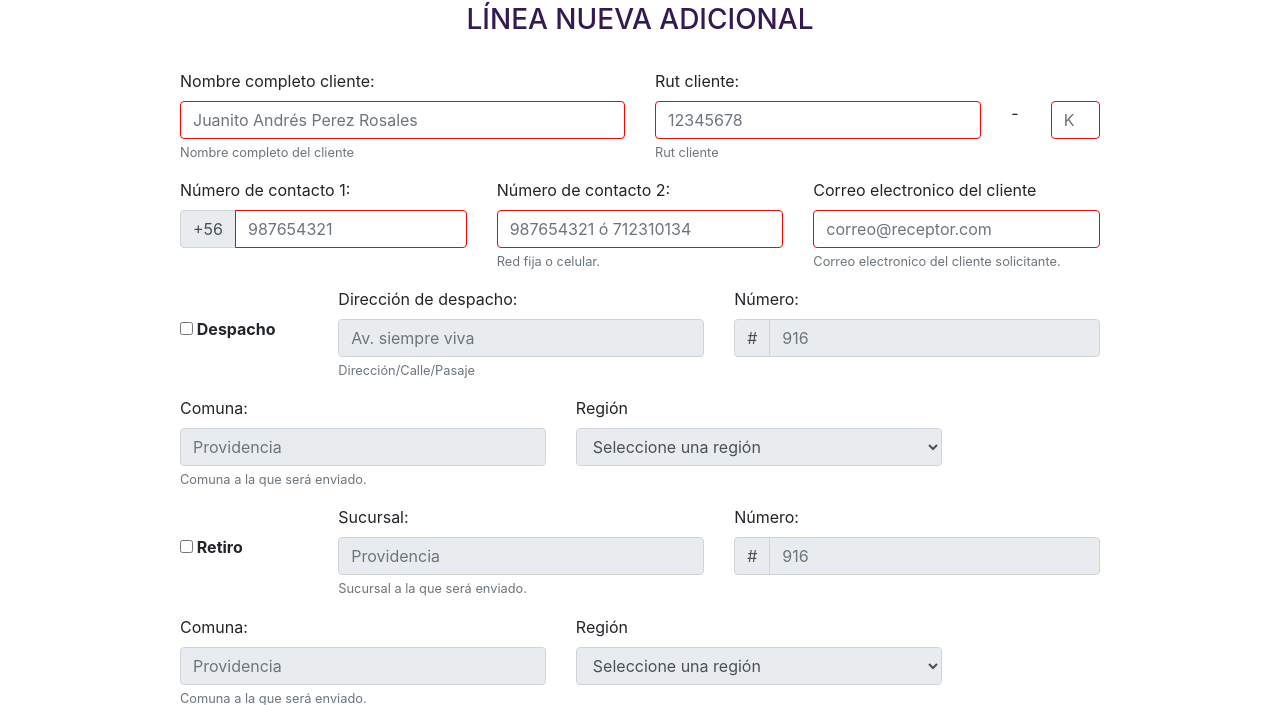
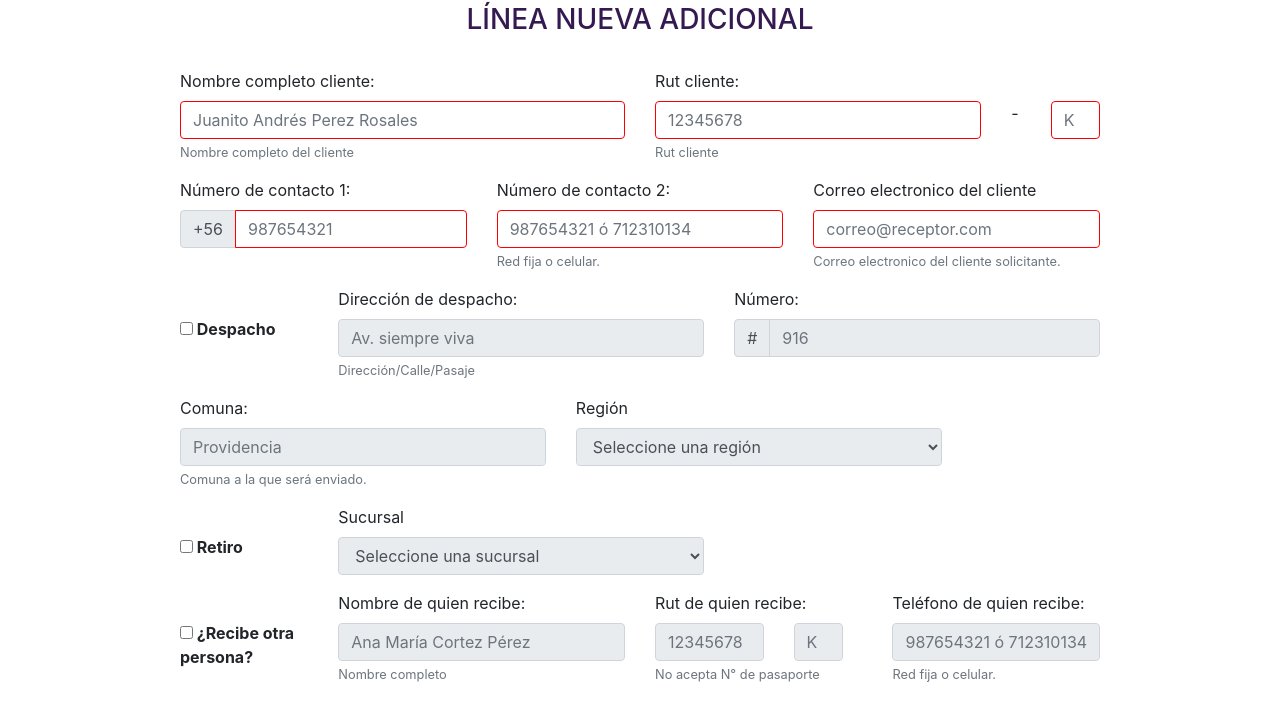
Before and after one commit to matiasnlpz/WOM_VENTAS, a plain HTML site: page LineaAdicional.html in a window 1280 px wide. Shown: the part 87-792 px from the top of the page. Drawn offline with Linux system fonts and the light colour scheme.

Commit message:
Retiro por sucursal agregado

```diff
--- a/LineaAdicional.html
+++ b/LineaAdicional.html
@@ -26,6 +26,7 @@
     <meta name="msapplication-TileColor" content="#ffffff">
     <meta name="msapplication-TileImage" content="/assets/favico/ms-icon-144x144.png">
     <meta name="theme-color" content="#ffffff">
+
     <style>
         input:invalid {
             border: 1px solid red;
@@ -240,107 +241,74 @@
         </div>
 
 
-        <div class="col-sm-5">
-
-            <div class="form-group">
-                <label for="txtSucursal">Sucursal:</label>
-                <input required type="text" class="form-control" disabled id="txtSucursal" aria-describedby="ComunaHelp" maxlength="20"
-                    placeholder="Providencia">
-                <small id="ComunaHelp" class="form-text text-muted">Sucursal a la que será enviado.</small>
-            </div>
-        </div>
+<!-- Sucursales de retiro-->
 
 
-
-        <div class="col-sm-5">
-            <div class="form-group">
-                <label for="txtNumeroDireccionsuc">Número:</label>
-                <div class="input-group mb-2">
-                    <div class="input-group-prepend">
-                        <div class="input-group-text">#</div>
-                    </div>
-                    <input required minlength="2" maxlength="7" type="text" class="form-control" disabled id="txtNumeroDireccionsuc"  aria-describedby="numeroHelp" placeholder="916">
-                    </div>
-           </div>
-        </div>
-
-</div>
-
-
-<div class="row">
-        <div class="col-sm-5">
-            <div class="form-group">
-                <label for="txtComunaret">Comuna:</label>
-                <input required type="text" class="form-control" disabled id="txtComunaret" aria-describedby="ComunaHelp" maxlength="20"
-                    placeholder="Providencia">
-                <small id="ComunaHelp" class="form-text text-muted">Comuna a la que será enviado.</small>
-            </div>
-        </div>
-
-
-        <div class="col-sm-5">
+<div class="col-sm-5">
                  <div class="form-group">
 
-                                <label for="regionessucu">Región</label>
-                                <select required class="form-control" disabled id="regionessuc">
-                                    <option selected disabled value="">Seleccione una región</option>
-                                    <option value="Región de Arica a Parinacota">Región de Arica a Parinacota</option>
-                                    <option value="Región de Tarapaca">Región de Tarapaca</option>
-                                    <option value="Región de Antofagasta">Región de Antofagasta</option>
-                                    <option value="Región de Atacama">Región de Atacama</option>
-                                    <option value="Región de Coquimbo">Región de Coquimbo</option>
-                                    <option value="Región de Valparaiso">Región de Valparaiso</option>
-                                    <option value="Region del Libertador Bernado O'Higgins">Region del Libertador Bernado O'Higgins</option>
-                                    <option value="Región del Maule">Región del Maule</option>
-                                    <option value="Región de Ñuble">Región de Ñuble</option>
-                                    <option value="Región del Biobío">Región del Biobío</option>
-                                    <option value="Región de La Araucania">Región de La Araucania</option>
-                                    <option value="Región de Los Rios">Región de Los Rios</option>
-                                    <option value="Región de Los Lagos">Región de Los Lagos</option>
-                                    <option value="Región de Aysén del G. Carlos Ibañez del Campo">Región de Aysén del G. Carlos Ibañez del Campo</option>
-                                    <option value="Región de Magallanes y de la Antártica Chilen">Región de Magallanes y de la Antártica Chilena</option>
-                                    <option value="Región Metropolitana de Santiago">Región Metropolitana de Santiago
-                                    </option>
+                                <label for="regionessucu">Sucursal</label>
+                                <select required class="form-control" disabled id="Sucursal">
+                                    <option selected disabled value="">Seleccione una sucursal</option>
+                                    <!-- <option value="Región de Arica a Parinacota">Región de Arica a Parinacota</option> -->
+                                    <!-- <option value="Región de Tarapaca">Región de Tarapaca</option> -->
+                                    <optgroup label="Región de Antofagasta">Región de Antofagasta
+                                    <option>Sucursal Baquedano/comuna Antofagasta/Calle Baquedano 532/ lunes a viernes de 9:00 a 20 hrs, sábado 10 a 19 hrs</option>
+                                    </optgroup>
+                                    <!-- <option value="Región de Atacama">Región de Atacama</option> -->
+                                    <optgroup label="Región de Coquimbo">Región de Coquimbo
+                                    <option>Sucursal Balmaceda/Comuna La Serena/Calle Balmaseda 445/lunes a viernes 9 a 20 hrs, sábado de 10 18 hrs</option>
+                                    </optgroup>
+                                    <optgroup label="Región de Valparaiso">Región de Valparaiso
+                                    <option>Sucursal Etshevers/comuna Viña del mar/calle Valparaíso 495/lunes a viernes 09:30 a 20:00, sábado 10:30 a 19:00</option>
+                                    <option>Sucursal Arturo Prat/San Felipe/calle Arturo Prat 723/ Lu a Vi 10:00 a 21:00, Sa 10:00 a 19:00</option>
+                                    <optgroup label="Region del Libertador Bernado O'Higgins">Region del Libertador Bernado O'Higgins
+                                    <option>Sucursal Rancagua 02/comuna Rancagua/calle Independencia 601/ lunes a sábado de 9:00 a 20:00</option>
+                                    </optgroup>
+                                    <optgroup label="Región del Maule">Región del Maule
+                                    <option>Sucursal Linares 02/comuna Linares/calle Independencia local B648/lunes a sábado de 09:30 a 19:30</option>
+                                    </optgroup>
+                                    <!-- <option value="Región de Ñuble">Región de Ñuble</option> -->
+                                    <optgroup label="Región del Biobío">Región del Biobío
+                                    <option>Concepción Chacabuco/comuna Concepción/calle Chacabuco 524/Lu a Vi 09:00 a 19:30, sábado 10:00 a 16:00</option>
+                                    </optgroup>
+                                    <!-- <option value="Región de La Araucania">Región de La Araucania</option> -->
+                                    <!-- <option value="Región de Los Rios">Región de Los Rios</option> -->
+                                    <!-- <option value="Región de Los Lagos">Región de Los Lagos</option> -->
+                                    <!-- <option value="Región de Aysén del G. Carlos Ibañez del Campo">Región de Aysén del G. Carlos Ibañez del Campo</option> -->
+                                    <!-- <option value="Región de Magallanes y de la Antártica Chilena">Región de Magallanes y de la Antártica Chilena</option> -->
+                                    <optgroup label="Región Metropolitana de Santiago">Región Metropolitana de Santiago
+                                    <option>Sucursal Ahumada/comuna Santiago/calle Ahumada 64/Lu a Vi 09:00 a 20:00, sábado 11:00 a 19:00</option>
+                                    <option>Sucursal General Mackenna/comuna Santiago/calle General Mackenna 1321/Lu a Vi 09:00 a 18:00, sábado 10:00 a 14:00</option>
+                                    <option>Sucursal Apumanque/Comuna Las Condes/calle Apoquindo 6085/Lu a Vi 09:00 a 20:00, sábado 10:00 a 19:00</option>
+                                    <option>Sucursal Vitacura/comuna Las Condes/calle Nueva Tajamar 289/ Lu a Vi 10:00 a 20:00, sábado 10:30 a 18:30</option>
+                                    <option>Sucursal Arauco Maipú/comuna Maipú/av. Américo Vespucio L1009 n°1001/lunes a sábado de 9:00 a 20:00</option>
+                                    <option>Sucursal Los Leones/comuna Providencia/calle nueva providencia 2228/lunes a viernes 10:00 a 20:00, sábado 10:00 a 18:00</option>
+                                    <option>Sucursal Mall plaza norte/comuna Huechuraba/Américo Vespucio norte 1737/ lunes a Domingo 10:00 a 21:00</option>
+                                    <option>Sucursal Mall plaza los dominicos/comuna Las Condes/Av. Padre Hurtado Sur, BS 1456 785/lunes a Domingo de 10:00 a 21:30</option>
+                                    </optgroup>
                                 </select>
                 </div>
             </div>
-    </div>
-
+</div>
 
 
                     <script>
                         function Retiro() {
                             if (document.getElementById("Direccionretiro").checked)
                             {
-                                document.getElementById("txtSucursal").removeAttribute('disabled');
-                                document.getElementById("txtNumeroDireccionsuc").removeAttribute('disabled');
-                                document.getElementById("txtComunaret").removeAttribute('disabled');
-                                document.getElementById("regionessuc").removeAttribute('disabled');
+                                document.getElementById("Sucursal").removeAttribute('disabled');
+
 
 
                             } else
                             {
-                                document.getElementById("txtSucursal").disabled=true;
-                                document.getElementById("txtNumeroDireccionsuc").disabled=true;
-                                document.getElementById("txtComunaret").disabled=true;
-                                document.getElementById("regionessuc").disabled=true;
-                                document.getElementById("txtSucursal").value="";
-                                document.getElementById("txtNumeroDireccionsuc").value="";
-                                document.getElementById("txtComunaret").value="";
-                                document.getElementById("regionessuc").value="";
+                                document.getElementById("Sucursal").disabled=true;
+                                document.getElementById("Sucursal").value="";
 
                             }
                         };
                     </script>
-
-
-
-
-
-
-
-
-
 
 
 
```
